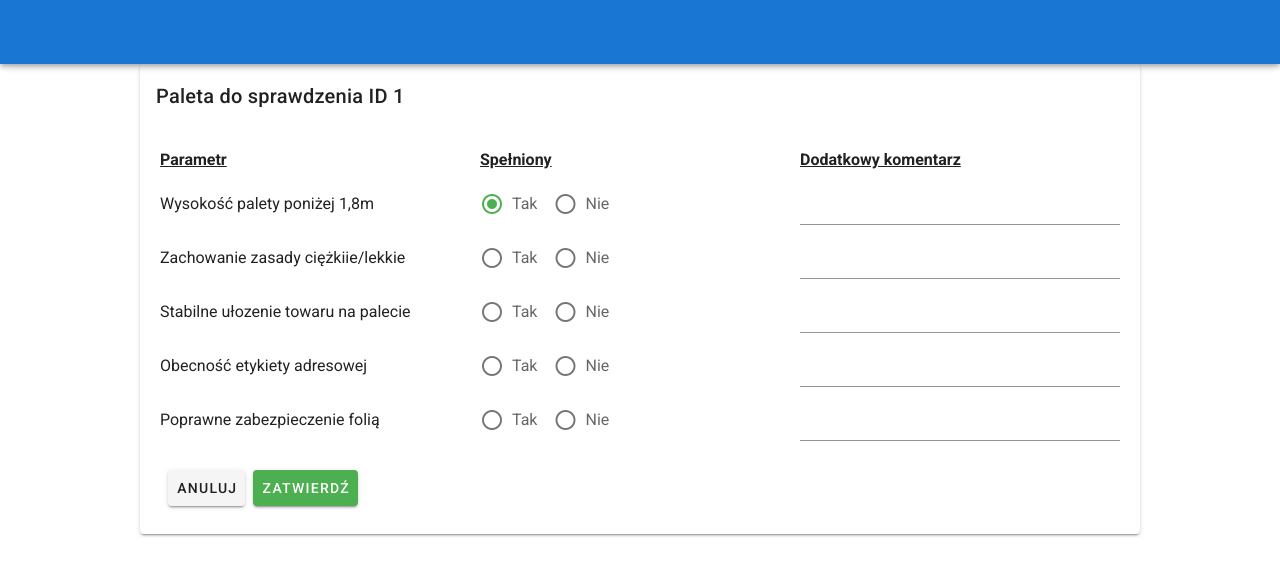
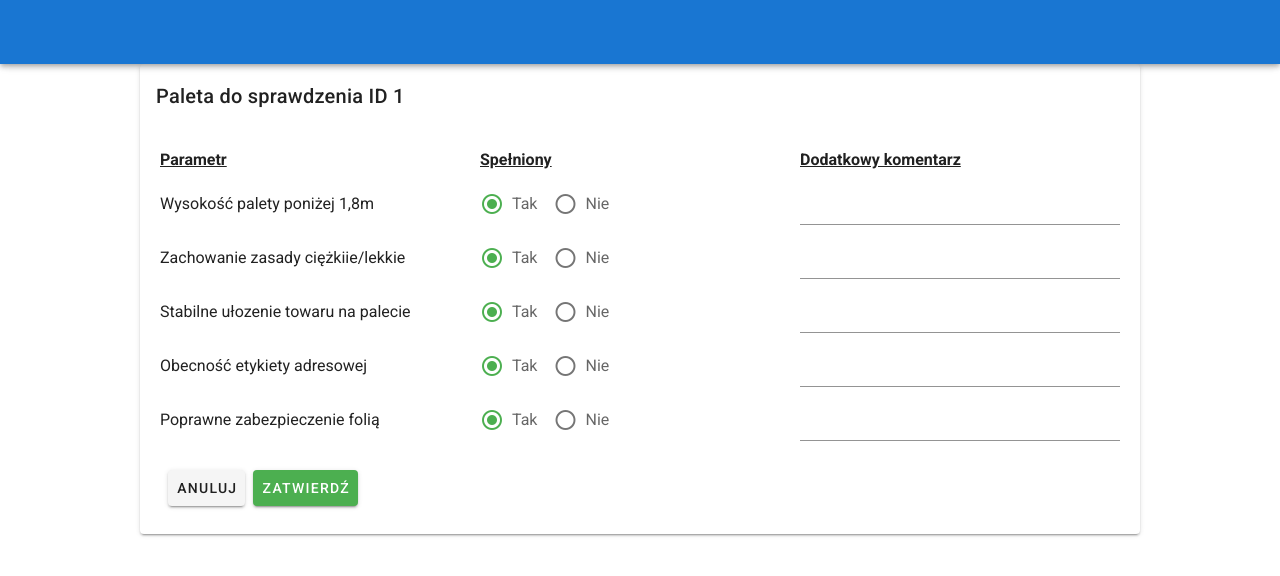
Before and after one commit to nowaczewskimarcin/pallet-check-frontend, a Vue app: page /palletcheck/1 in a window 1280 px wide. Shown: the top 576 px of the page. Built offline with nearby package versions, Linux system fonts and the light colour scheme.

Commit message:
fix v-form, change :value in radio-buttons

```diff
--- a/src/views/PalletCheckView.vue
+++ b/src/views/PalletCheckView.vue
@@ -1,9 +1,9 @@
 <template>
-    <v-form ref="form" v-model="valid" lazy-validation>
-        <v-card class="mx-auto" max-width="1000">
-            <v-card-title :palletId="palletId">Paleta do sprawdzenia ID {{ palletId }}</v-card-title>
-            <v-container class="mb-3 pa-md-5 mx-lg-auto">
 
+    <v-card class="mx-auto" max-width="1000">
+        <v-card-title :palletId="palletId">Paleta do sprawdzenia ID {{ palletId }}</v-card-title>
+        <v-container class="mb-3 pa-md-5 mx-lg-auto">
+            <v-form ref="form" v-model="valid" lazy-validation>
 
 
                 <v-row no-gutters class="mb-5 mx-auto text-decoration-underline">
@@ -24,8 +24,8 @@
                     <v-col>
                         <v-radio-group class="ma-0 pa-0" row mandatory required
                             v-model="palletStatusUpdateModel.isCorrectHeight">
-                            <v-radio row label="Tak" value="true" color="success"></v-radio>
-                            <v-radio row label="Nie" value="false" color="error"></v-radio>
+                            <v-radio row label="Tak" :value="true" color="success"></v-radio>
+                            <v-radio row label="Nie" :value="false" color="error"></v-radio>
                         </v-radio-group>
                     </v-col>
                     <v-col>
@@ -40,8 +40,8 @@
                     <v-col>
                         <v-radio-group row required v-model="palletStatusUpdateModel.isHeavyLightRule"
                             class="ma-0 pa-0">
-                            <v-radio row label="Tak" value="true" color="success"></v-radio>
-                            <v-radio row label="Nie" value="false" color="error"></v-radio>
+                            <v-radio row label="Tak" :value="true" color="success"></v-radio>
+                            <v-radio row label="Nie" :value="false" color="error"></v-radio>
                         </v-radio-group>
                     </v-col>
                     <v-col>
@@ -55,8 +55,8 @@
                     </v-col>
                     <v-col>
                         <v-radio-group class="ma-0 pa-0" row required v-model="palletStatusUpdateModel.isStable">
-                            <v-radio row label="Tak" value="true" color="success"></v-radio>
-                            <v-radio row label="Nie" value="false" color="error"></v-radio>
+                            <v-radio row label="Tak" :value="true" color="success"></v-radio>
+                            <v-radio row label="Nie" :value="false" color="error"></v-radio>
                         </v-radio-group>
                     </v-col>
                     <v-col>
@@ -70,8 +70,8 @@
                     </v-col>
                     <v-col>
                         <v-radio-group class="ma-0 pa-0" row required v-model="palletStatusUpdateModel.hasAddressLabel">
-                            <v-radio row label="Tak" value="true" color="success"></v-radio>
-                            <v-radio row label="Nie" value="false" color="error"></v-radio>
+                            <v-radio row label="Tak" :value="true" color="success"></v-radio>
+                            <v-radio row label="Nie" :value="false" color="error"></v-radio>
                         </v-radio-group>
                     </v-col>
                     <v-col>
@@ -86,8 +86,8 @@
                     <v-col>
                         <v-radio-group class="ma-0 pa-0" row required
                             v-model="palletStatusUpdateModel.isWrappedWithStretch">
-                            <v-radio row label="Tak" value="true" color="success"></v-radio>
-                            <v-radio row label="Nie" value="false" color="error"></v-radio>
+                            <v-radio row label="Tak" :value="true" color="success"></v-radio>
+                            <v-radio row label="Nie" :value="false" color="error"></v-radio>
                         </v-radio-group>
                     </v-col>
                     <v-col>
@@ -103,10 +103,10 @@
                     </v-btn>
                 </v-card-actions>
 
+            </v-form>
+        </v-container>
+    </v-card>
 
-            </v-container>
-        </v-card>
-    </v-form>
 </template>
 <script>
 import axios from 'axios';
@@ -122,17 +122,19 @@ export default {
     data() {
         return {
             valid: false,
+            true: true,
+            false: false,
             palletStatusUpdateModel: {
                 isCorrectHeight: true,
-                heightComment: '',
+                heightComment: null,
                 isHeavyLightRule: true,
-                heavyLightRuleComment: '',
+                heavyLightRuleComment: null,
                 isStable: true,
-                stabilityComment: '',
+                stabilityComment: null,
                 hasAddressLabel: true,
-                addressLabelComment: '',
+                addressLabelComment: null,
                 isWrappedWithStretch: true,
-                stretchWrapComment: '',
+                stretchWrapComment: null,
             },
         }
     },
@@ -141,20 +143,6 @@ export default {
             this.$router.push('/')
         },
         validate() {
-            // const form = document.querySelector("form");
-            // const dataToSend = new FormData(form);
-            // form.sendForm = (e) => {
-            //     console.log(dataToSend)
-            //     fetch('form.php', {
-            //         method: 'POST',
-            //         headers: { 'Content-Type': 'application/json' },
-            //         body: JSON.stringify({ isCorrectHeight: palletStatusUpdateModel.isCorrectHeight })
-
-            //     }).then((res) => {
-            //         console.log(res)
-            //     }).catch((err) =>
-            //         console.log(err));
-            // }
             this.$refs.form.validate();
             console.log('kliknięto wysyłanie')
             // console.log(this.palletStatusUpdateModel)
@@ -166,6 +154,7 @@ export default {
                 data: this.palletStatusUpdateModel,
                 headers: { "Content-Type": "application/json" },
             });
+            console.log(this.palletStatusUpdateModel)
             // if (error.response) {
 
             //     console.log('Błąd: error response')
```
